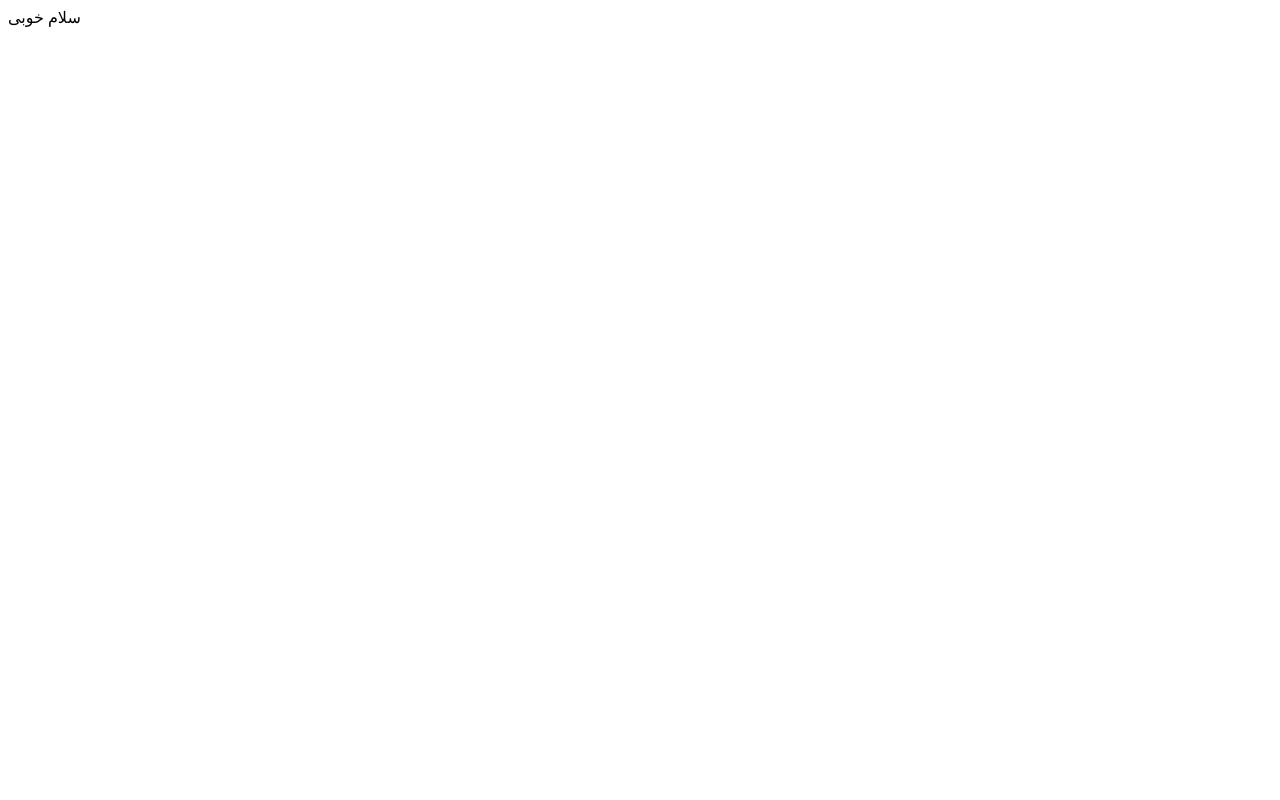
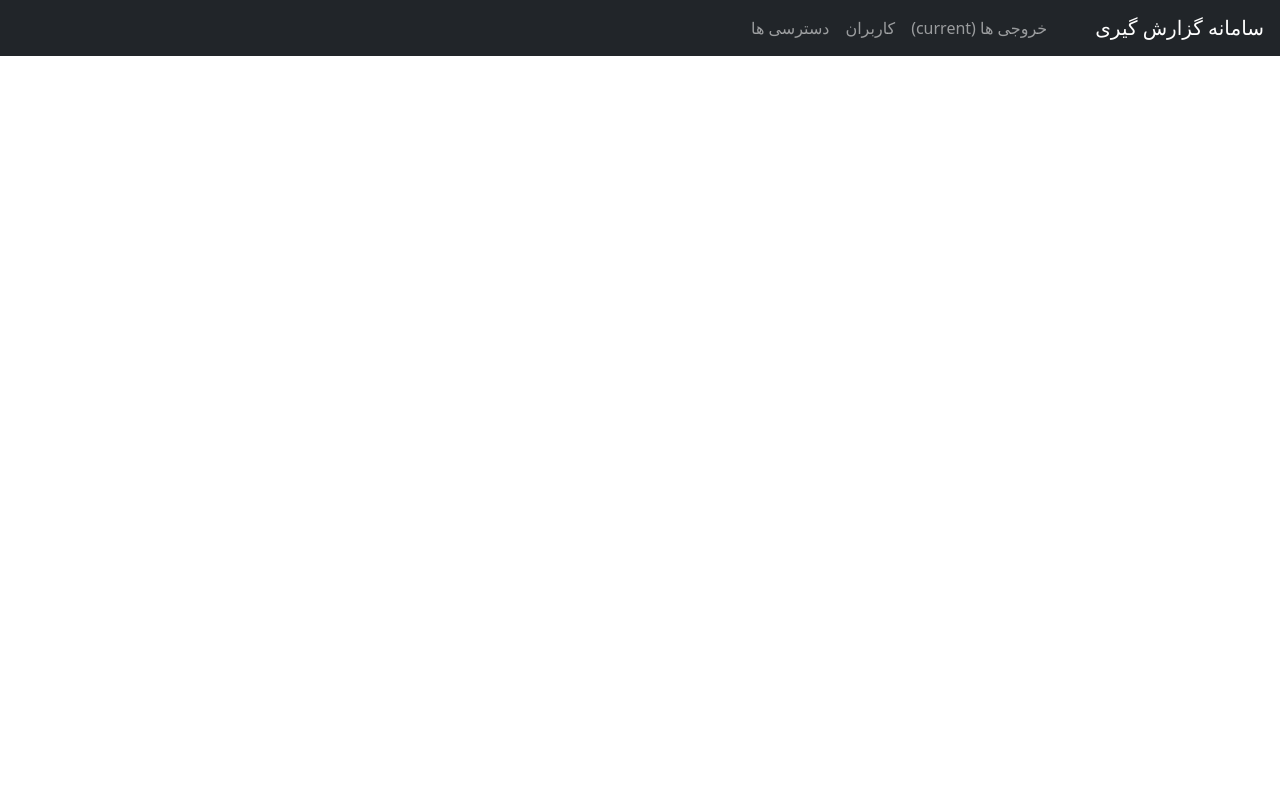
Before and after one commit to rezakhalilianadel1380/cpReport, a Django app: page / in a window 1280 px wide. Before the commit the page is almost empty. Run offline with Django 5.2, Linux system fonts and the light colour scheme.

Commit message:
setup secound

```diff
--- a/interface/models.py
+++ b/interface/models.py
@@ -8,7 +8,7 @@ from django.db import models
 class Cpreport(models.Model):
     Date = models.DateField()
     TIME = models.TimeField()
-    Parameter = models.CharField(max_length=100, null=True, blank=True)
+    Parameter = models.CharField(max_length=100,primary_key=True)
     StationId = models.CharField(max_length=100, null=True, blank=True)
     EquipmentId = models.CharField(max_length=100, null=True, blank=True)
     Value = models.FloatField(null=True, blank=True)
--- a/interface/templates/report.html
+++ b/interface/templates/report.html
@@ -1,13 +1,41 @@
 <html>
 <head>
 
+
+    <link href="https://cdn.jsdelivr.net/npm/bootstrap@5.3.5/dist/css/bootstrap.min.css" rel="stylesheet" integrity="sha384-SgOJa3DmI69IUzQ2PVdRZhwQ+dy64/BUtbMJw1MZ8t5HZApcHrRKUc4W0kG879m7" crossorigin="anonymous">
+
+<style>
+   body{
+    direction: rtl
+    ;
+   }
+
+</style>
 </head>
 <body>
 
-<div>
-    <p>سلام خوبی </p>
-    <p></p>
-</div>
 
+    <nav class="navbar navbar-expand-lg navbar-dark bg-dark ">
+        <a class="navbar-brand" href="#">سامانه گزارش گیری </a>
+        <button class="navbar-toggler" type="button" data-toggle="collapse" data-target="#navbarText" aria-controls="navbarText" aria-expanded="false" aria-label="Toggle navigation">
+          <span class="navbar-toggler-icon"></span>
+        </button>
+        <div class="collapse navbar-collapse" id="navbarText">
+          <ul class="navbar-nav mr-auto">
+            <li class="nav-item active">
+              <a class="nav-link" href="#">خروجی ها  <span class="sr-only">(current)</span></a>
+            </li>
+            <li class="nav-item">
+              <a class="nav-link" href="#">کاربران</a>
+            </li>
+            <li class="nav-item">
+              <a class="nav-link" href="#">دسترسی ها </a>
+            </li>
+          </ul>
+
+        </div>
+      </nav>
+
+<script src="https://cdn.jsdelivr.net/npm/bootstrap@5.3.5/dist/js/bootstrap.bundle.min.js" integrity="sha384-k6d4wzSIapyDyv1kpU366/PK5hCdSbCRGRCMv+eplOQJWyd1fbcAu9OCUj5zNLiq" crossorigin="anonymous"></script>
 </body>
 </html>
```
